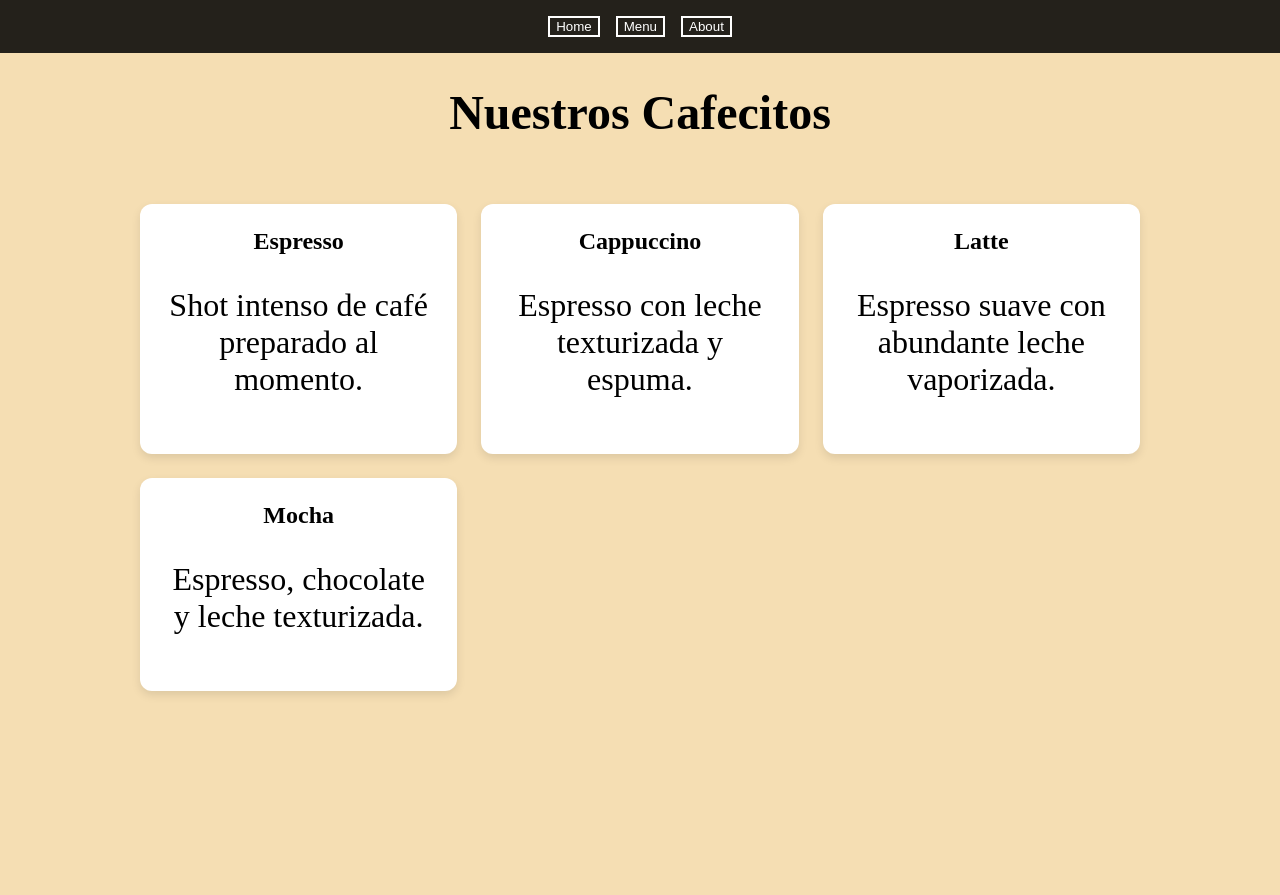
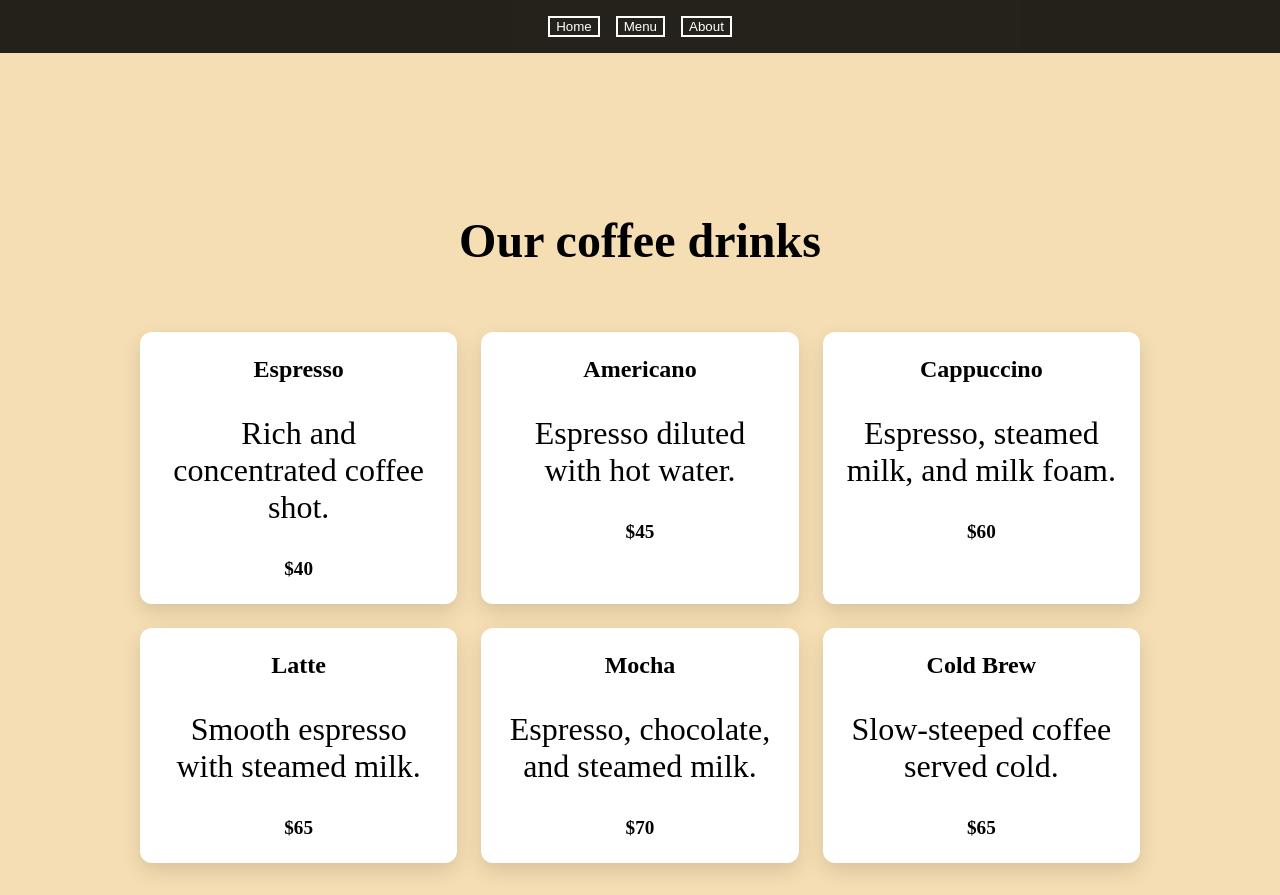
Before and after one commit to julioldv/restaurant-page-js, a website built with webpack: page src/template.html in a window 1280 px wide. Both pictures are taken after a click on the button "View Menu". Before the commit the page ends 800 px from the top, so only its background shows below. Built offline with nearby package versions, Linux system fonts and the light colour scheme.

Commit message:
Enhance menu page layout and card design

```diff
--- a/src/menu.js
+++ b/src/menu.js
@@ -1,29 +1,49 @@
 const renderMenu = (contentContainer) => {
   const menuTitle = document.createElement("h1");
-  menuTitle.textContent = "Nuestros Cafecitos";
+  menuTitle.textContent = "Our coffee drinks";
 
   const cardsContainer = document.createElement("div");
   cardsContainer.classList.add("cards-container");
 
+  const menuSection = document.createElement("section");
+  menuSection.classList.add("menu-section");
+
+  menuSection.append(menuTitle, cardsContainer);
+
+  contentContainer.appendChild(menuSection);
+
     const drinks = [
     {
         name: "Espresso",
-      description: "Shot intenso de café preparado al momento.",
+        description: "Rich and concentrated coffee shot.",
+        price: "$40",
+    },
+    {
+        name: "Americano",
+        description: "Espresso diluted with hot water.",
+        price: "$45",
     },
     {
         name: "Cappuccino",
-      description: "Espresso con leche texturizada y espuma.",
+        description: "Espresso, steamed milk, and milk foam.",
+        price: "$60",
     },
     {
         name: "Latte",
-      description: "Espresso suave con abundante leche vaporizada.",
+        description: "Smooth espresso with steamed milk.",
+        price: "$65",
     },
     {
         name: "Mocha",
-      description: "Espresso, chocolate y leche texturizada.",
+        description: "Espresso, chocolate, and steamed milk.",
+        price: "$70",
+    },
+    {
+        name: "Cold Brew",
+        description: "Slow-steeped coffee served cold.",
+        price: "$65",
     },
     ];
-
   drinks.forEach((drink) => {
     const card = document.createElement("div");
     card.classList.add("menu-card");
@@ -34,8 +54,11 @@ const renderMenu = (contentContainer) => {
     const description = document.createElement("p");
     description.textContent = drink.description;
 
-    card.appendChild(title);
-    card.appendChild(description);
+    const price = document.createElement("span");
+    price.textContent = drink.price;
+    price.classList.add("price");
+
+    card.append(title, description, price);
 
     cardsContainer.appendChild(card);
   });
--- a/src/styles.css
+++ b/src/styles.css
@@ -64,6 +64,14 @@ nav button:hover {
 
 /* MENU SECTION STYLES */
 
+.menu-section {
+  max-width: 1200px;
+
+  margin: 0 auto;
+
+  padding: 4rem 2rem;
+}
+
 .cards-container {
   display: grid;
   grid-template-columns: repeat(auto-fit, minmax(250px, 1fr));
@@ -72,15 +80,37 @@ nav button:hover {
   margin: 0 auto;
   padding: 2rem;
 }
-.menu-card {
-  background-color: white;
-  padding: 1.5rem;
-  border-radius: 12px;
-  box-shadow: 0 4px 10px rgba(0, 0, 0, 0.1);
-}
 
 .menu-card h2 {
   margin-top: 0;
+}
+
+.menu-card {
+  background: white;
+
+  padding: 1.5rem;
+
+  border-radius: 12px;
+
+  box-shadow: 0 8px 20px rgba(0,0,0,0.12);
+
+  transition: transform 0.3s ease,
+              box-shadow 0.3s ease;
+}
+
+.menu-card:hover {
+  transform: translateY(-5px);
+
+  box-shadow: 0 12px 30px rgba(0,0,0,0.2);
+}
+
+.price {
+  display: block;
+
+  margin-top: 1rem;
+
+  font-size: 1.2rem;
+  font-weight: bold;
 }
 
 /* HOME SECTION STYLES */
```
Lines whose indentation alone changed are shown as unchanged.
